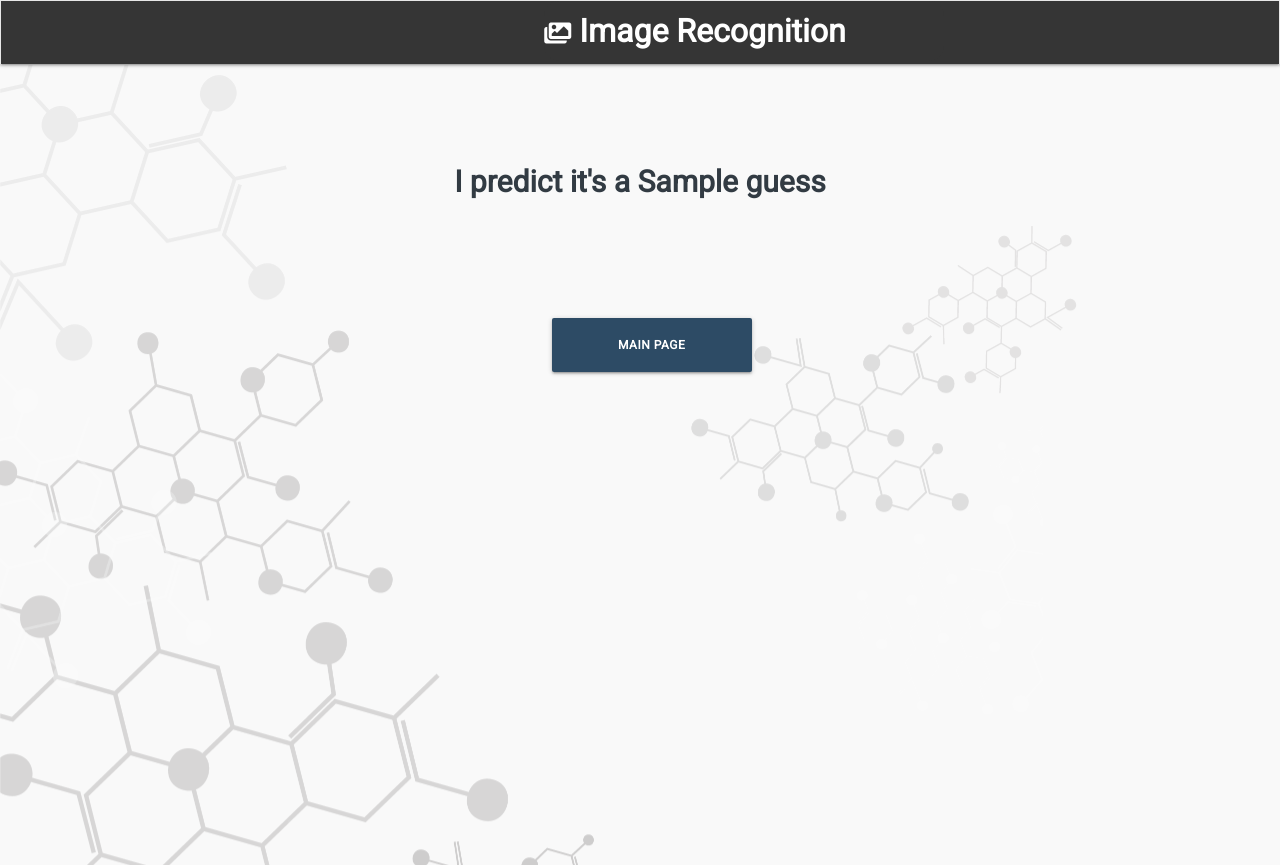
After one commit to LukaszMalucha/Image-Classification, a Flask app: template templates/cat_dog_classify.html in a window 1280 px wide. The commit adds this page. Run offline with Flask 2, Linux system fonts and the light colour scheme; the template is opened without the code that fills it: most values are stand-ins (such as "Sample title", 1, 10 or a date in 2020); some libraries are stand-ins or nearby versions.

Commit message:
cat_dog integration

```diff
--- a/app.py
+++ b/app.py
@@ -32,6 +32,13 @@ photos = UploadSet('photos', IMAGES)
 app.config['UPLOADED_PHOTOS_DEST'] = 'static/uploads'
 configure_uploads(app, photos)
 ALLOWED_EXTENSIONS = set(['jpg'])  ## For cat vs dog classifier only
+
+
+## DEFINE ALLOWED TEMPLATE FILE FORMAT ##############################################
+
+def allowed_file(filename):
+    return '.' in filename and \
+           filename.rsplit('.', 1)[1].lower() in ALLOWED_EXTENSIONS
 
 
 
@@ -77,15 +84,34 @@ class ImageRecognition(Resource):
 
 class CatDogClassify(Resource):
     def post(self):
-        pass
 
+        model_path = os.getcwd() + '/cat_dog_classifier/image_classifier.h5'
+        warning = ""
+        if 'photo' in request.files:
+            img = request.files['photo']
+            if allowed_file(img.filename):
+                keras.backend.clear_session()                                           ## clear Tensor session to avoid error
+                image_classifier = load_model(model_path)                               ## load saved model
+                class_labels = {0:'Cat', 1:'Dog'}                                       ## prepare labels
+                img = imread(request.files['photo'])                                    ## read photo & transform it into array
+                img = resize(img,(128,128))
+                img = np.expand_dims(img,axis=0)
+                if(np.max(img)>1):
+                    img = img/255.0
+                prediction = image_classifier.predict_classes(img)                      ## predict class
+                guess = class_labels[prediction[0][0]]                                  ## for website display
+                keras.backend.clear_session()                                           ## clear Tensor session to avoid error
 
+                return Response(render_template('cat_dog_classify.html', guess=guess, mimetype='text/html'))
+
+            else:
+                return Response(render_template('cat_dog_classifier.html', warning = "Wrong Image Format"))
 
 
 
 
 api.add_resource(ImageRecognition, '/classify')
-api.add_resource(CatDogClassify, '/cat_dog_classifier')
+api.add_resource(CatDogClassify, '/catdogclassify')
 
 
 
--- /dev/null
+++ b/templates/cat_dog_classify.html
@@ -0,0 +1,17 @@
+{% extends 'base.html' %} {% block content %}
+<div class="card text-center" id="main_card">
+    <br><br><br>
+    <h1>I predict it's a {{ guess }}</h1>
+    <br><br><br><br><br>
+    <div class="row">
+        <div class="row text-center">
+            <div class=" col-md-5 text-left"></div>
+            <div class="col-md-2 text-center">
+                <a href="{{ url_for('dashboard') }}" class="waves-effect waves-light btn-large" style="margin: 0 auto;"id="add">Main Page</a>
+            </div>
+            <div class=" col-md-5 text-left"></div>
+        </div>
+    </div>
+</div>
+
+{% endblock %}
```
Also changed, not shown: templates/cat_dog_classifier.html (+11 -3 lines), cat_dog_classifier/__init__.py (added), 1 other file.
